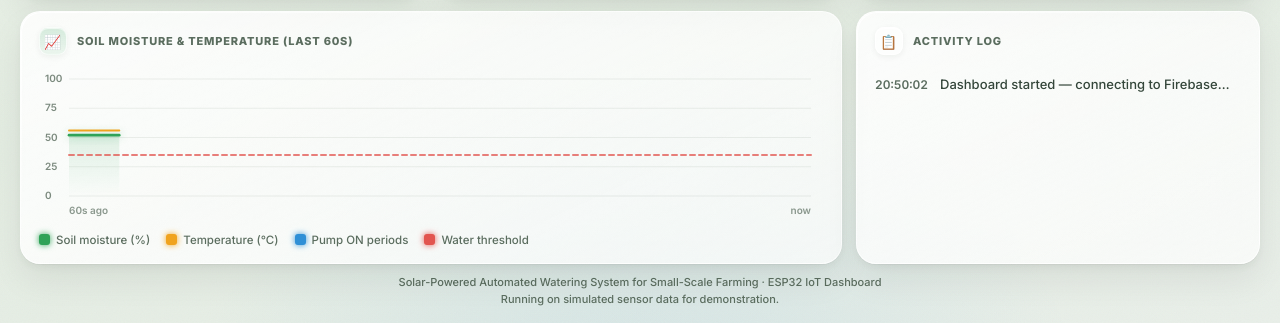
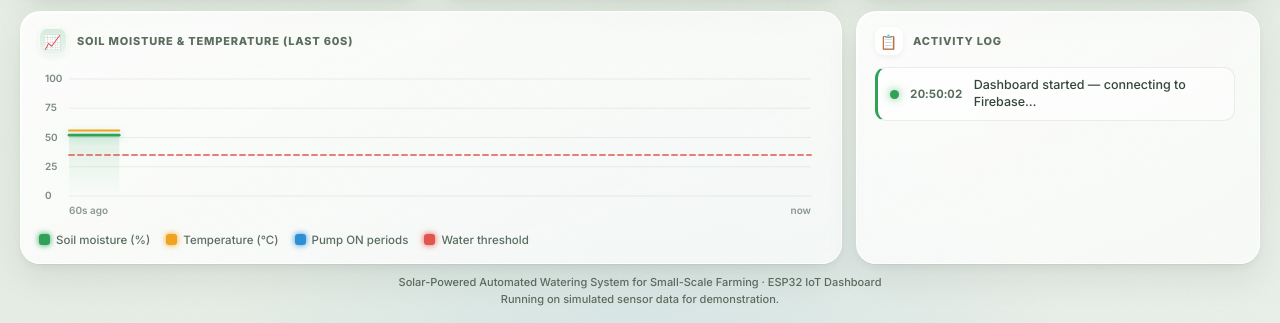
Before and after one commit to vv4nity/solar-watering-dashboard, a website: page index.html in a window 1280 px wide. Shown: the part 477-800 px from the top of the page. Drawn offline with Linux system fonts and the light colour scheme; no server answers.

Commit message:
Beautify Activity Log: color-coded event cards with status dots
Each entry is now a rounded card with a type-based accent (green/blue/
amber/red), hover lift, and an empty state. Events are auto-classified
from their message text.

Co-Authored-By: Claude Opus 4.8 <noreply@anthropic.com>

```diff
--- a/index.html
+++ b/index.html
@@ -352,17 +352,38 @@
   .legend i { display: inline-block; width: 11px; height: 11px; border-radius: 3px; margin-right: 6px; box-shadow: 0 0 6px currentColor; }
 
   /* ---------- Log ---------- */
-  .log { min-height: 0; overflow-y: auto; font-size: 13px; flex: 1; padding-right: 6px; }
+  .log { min-height: 0; overflow-y: auto; flex: 1; padding-right: 6px; display: flex; flex-direction: column; gap: 6px; }
   .log::-webkit-scrollbar { width: 6px; }
   .log::-webkit-scrollbar-thumb { background: var(--line-strong); border-radius: 999px; }
+  .log:empty::before {
+    content: "No activity yet — waiting for events…";
+    color: var(--muted); font-size: 12.5px; font-style: italic; padding: 12px 4px; display: block;
+  }
   .log div {
-    padding: 8px 0; border-bottom: 1px solid var(--line); display: flex; gap: 12px; align-items: baseline;
-    animation: fadeIn .4s ease;
+    padding: 9px 12px; border-radius: var(--r-sm);
+    display: flex; gap: 11px; align-items: center;
+    background: var(--card-soft);
+    border: 1px solid var(--line);
+    border-left: 3px solid var(--line-strong);
+    animation: logIn .4s cubic-bezier(.2,.7,.3,1);
+    transition: transform .16s ease, box-shadow .16s ease, background .16s ease;
   }
-  .log div:last-child { border-bottom: none; }
-  .log time { color: var(--muted); font-variant-numeric: tabular-nums; flex: none; font-size: 12px; font-weight: 600; }
-  .log span { color: var(--ink-2); font-weight: 500; }
-  @keyframes fadeIn { from { opacity: 0; transform: translateY(-4px); } to { opacity: 1; transform: none; } }
+  .log div:hover { transform: translateX(3px); box-shadow: var(--shadow-sm); background: rgba(255,255,255,.8); }
+  .ev-dot {
+    flex: none; width: 9px; height: 9px; border-radius: 50%;
+    background: var(--muted); box-shadow: 0 0 0 3px rgba(20,42,24,.04);
+  }
+  .log time { color: var(--muted); font-variant-numeric: tabular-nums; flex: none; font-size: 11.5px; font-weight: 700; letter-spacing: .02em; }
+  .log .msg { color: var(--ink-2); font-weight: 500; font-size: 12.5px; line-height: 1.35; }
+  .log .ev-success { border-left-color: var(--green); }
+  .log .ev-success .ev-dot { background: var(--green); box-shadow: 0 0 8px rgba(47,162,87,.7); }
+  .log .ev-info { border-left-color: var(--blue); }
+  .log .ev-info .ev-dot { background: var(--blue); box-shadow: 0 0 8px rgba(47,143,214,.7); }
+  .log .ev-warn { border-left-color: var(--amber); }
+  .log .ev-warn .ev-dot { background: var(--amber); box-shadow: 0 0 8px rgba(240,163,30,.7); }
+  .log .ev-error { border-left-color: var(--red); }
+  .log .ev-error .ev-dot { background: var(--red); box-shadow: 0 0 8px rgba(226,85,79,.7); }
+  @keyframes logIn { from { opacity: 0; transform: translateY(-6px); } to { opacity: 1; transform: none; } }
 
   footer { text-align: center; color: var(--muted); font-size: 11px; margin-top: 10px; line-height: 1.5; font-weight: 500; flex: none; }
 
@@ -598,10 +619,18 @@ function pushHistory(){
 /* ---------- LOG ---------- */
 const logEl = document.getElementById('log');
 function pad(n){ return String(n).padStart(2,'0'); }
+function logType(msg){
+  const m = msg.toLowerCase();
+  if (/fail|error|denied/.test(m)) return 'ev-error';
+  if (/offline|low|warn|stopped/.test(m)) return 'ev-warn';
+  if (/started|online|connected/.test(m)) return 'ev-success';
+  return 'ev-info';
+}
 function addLog(msg){
   const d = new Date();
   const row = document.createElement('div');
-  row.innerHTML = `<time>${pad(d.getHours())}:${pad(d.getMinutes())}:${pad(d.getSeconds())}</time><span>${msg}</span>`;
+  row.className = logType(msg);
+  row.innerHTML = `<span class="ev-dot"></span><time>${pad(d.getHours())}:${pad(d.getMinutes())}:${pad(d.getSeconds())}</time><span class="msg">${msg}</span>`;
   logEl.prepend(row);
   while (logEl.children.length > 40) logEl.removeChild(logEl.lastChild);
 }
```
